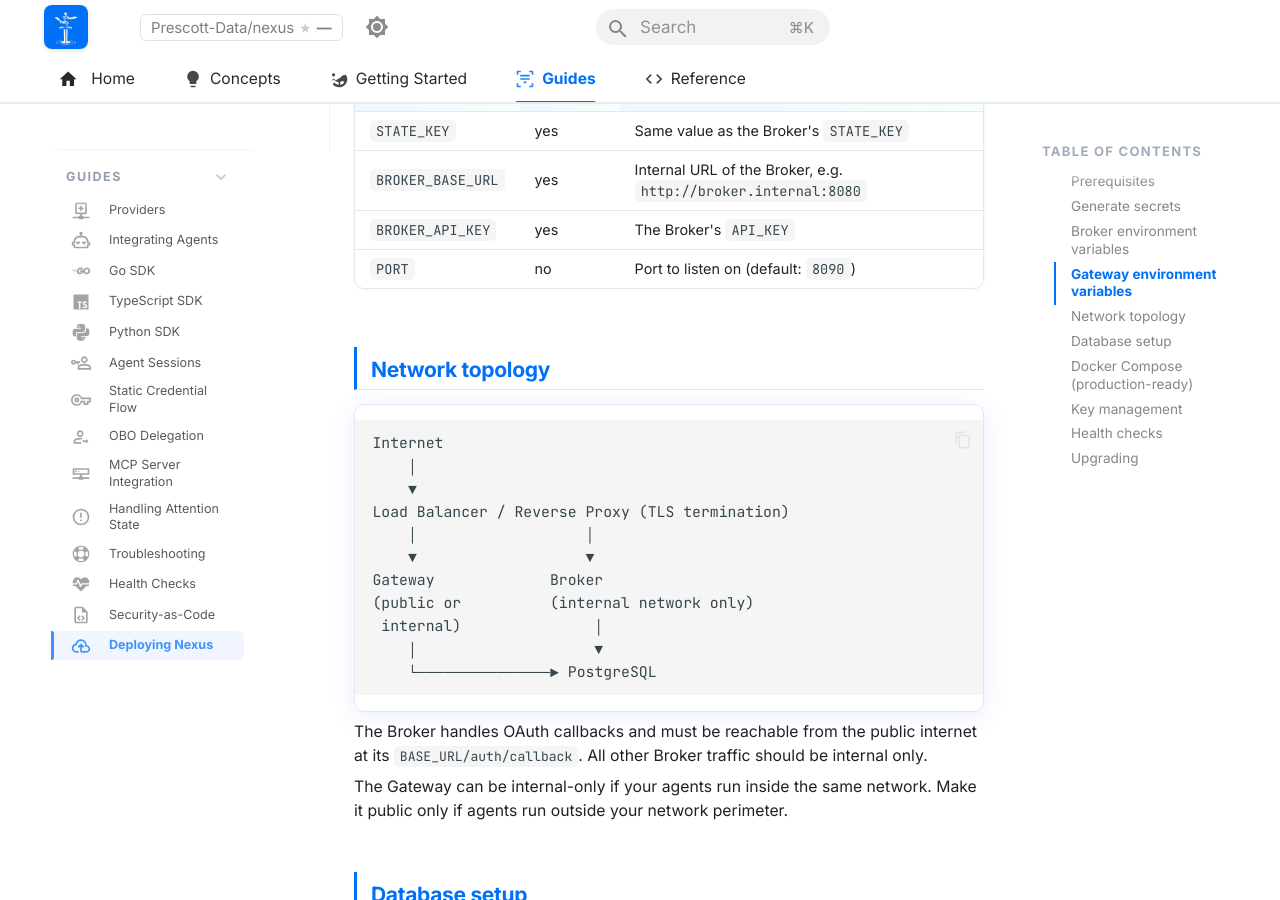
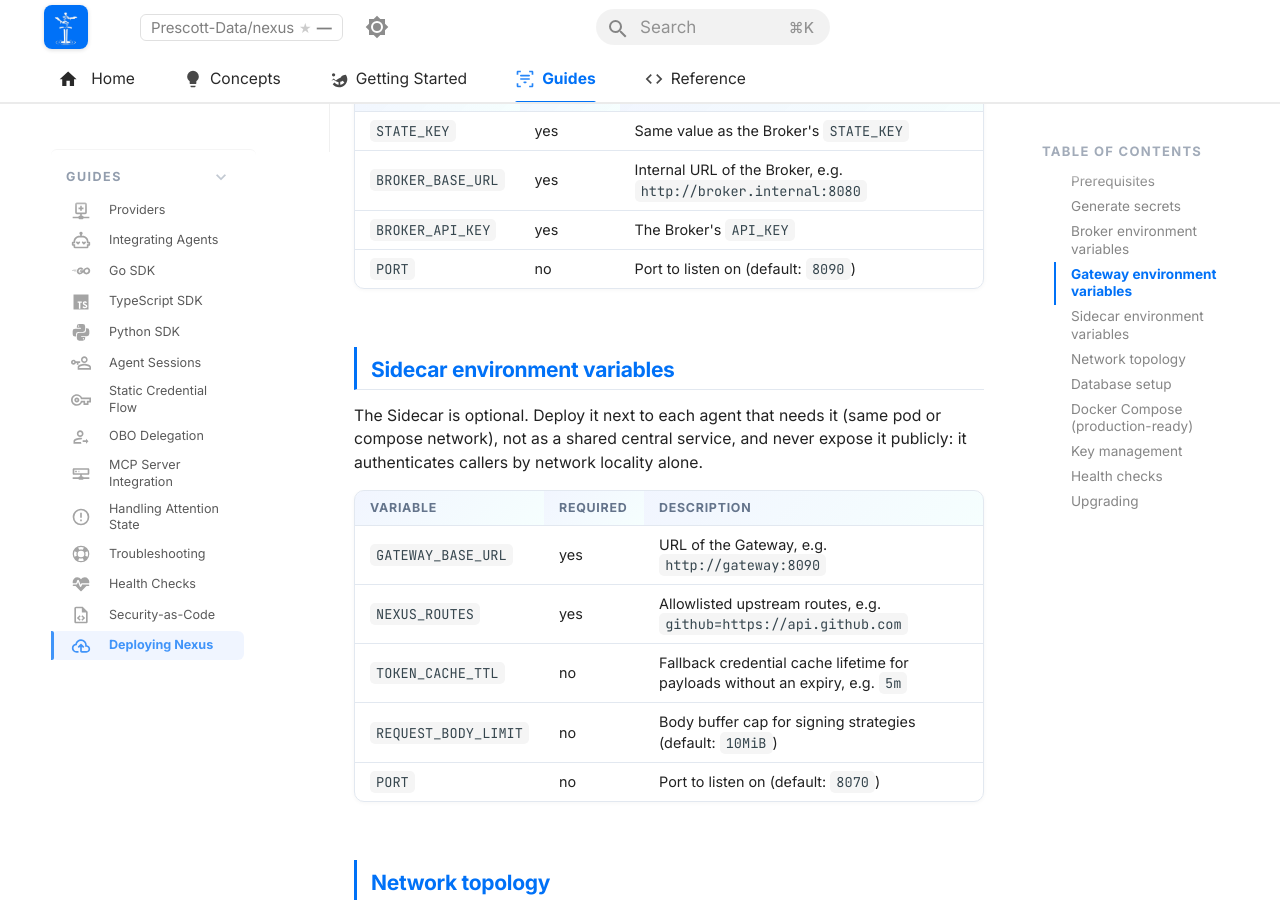
Before and after one commit to Prescott-Data/nexus-framework, an MkDocs documentation site: the page built from docs/infrastructure/deploying-nexus.md, in a window 1280 px wide and 900 px high, scrolled down 1461 px. Built offline with MkDocs 1.6.1 and Material for MkDocs 9.7.7, drawn with Linux system fonts in a browser that asks for light colours; comment, search, counter and statistics services are not loaded; some of the changed text lies outside the part shown.

Commit message:
docs: add sidecar to architecture, homepage, config, and deploy docs

```diff
--- a/docs/infrastructure/deploying-nexus.md
+++ b/docs/infrastructure/deploying-nexus.md
@@ -45,6 +45,18 @@
 | `BROKER_BASE_URL` | yes | Internal URL of the Broker, e.g. `http://broker.internal:8080` |
 | `BROKER_API_KEY` | yes | The Broker's `API_KEY` |
 | `PORT` | no | Port to listen on (default: `8090`) |
+
+## Sidecar environment variables
+
+The Sidecar is optional. Deploy it next to each agent that needs it (same pod or compose network), not as a shared central service, and never expose it publicly: it authenticates callers by network locality alone.
+
+| Variable | Required | Description |
+|---|---|---|
+| `GATEWAY_BASE_URL` | yes | URL of the Gateway, e.g. `http://gateway:8090` |
+| `NEXUS_ROUTES` | yes | Allowlisted upstream routes, e.g. `github=https://api.github.com` |
+| `TOKEN_CACHE_TTL` | no | Fallback credential cache lifetime for payloads without an expiry, e.g. `5m` |
+| `REQUEST_BODY_LIMIT` | no | Body buffer cap for signing strategies (default: `10MiB`) |
+| `PORT` | no | Port to listen on (default: `8070`) |
 
 ## Network topology
 
@@ -106,6 +118,17 @@
       - internal
       - public
 
+  # Optional: co-located proxy for non-Go agents. Keep it on the internal
+  # network only; it has no caller authentication of its own.
+  sidecar:
+    image: ghcr.io/prescott-data/nexus-sidecar:latest
+    environment:
+      GATEWAY_BASE_URL: http://gateway:8090
+      NEXUS_ROUTES: "github=https://api.github.com"
+      TOKEN_CACHE_TTL: 5m
+    networks:
+      - internal
+
   postgres:
     image: postgres:16-alpine
     environment:
@@ -135,7 +158,7 @@
 
 ## Health checks
 
-The Broker exposes `GET /health` and the Gateway exposes `GET /health`. Both return `200 OK` when the service is ready. Configure your load balancer to use these endpoints.
+The Broker exposes `GET /health` and the Gateway exposes `GET /health`. Both return `200 OK` when the service is ready. Configure your load balancer to use these endpoints. The Sidecar also exposes `GET /health` plus Prometheus metrics at `GET /metrics`.
 
 ## Upgrading
 
```
Also changed, not shown: docs/concepts/architecture.md (+10 -2 lines), docs/getting-started/configuration.md (+12 -0 lines), docs/index.md (+6 -0 lines).
